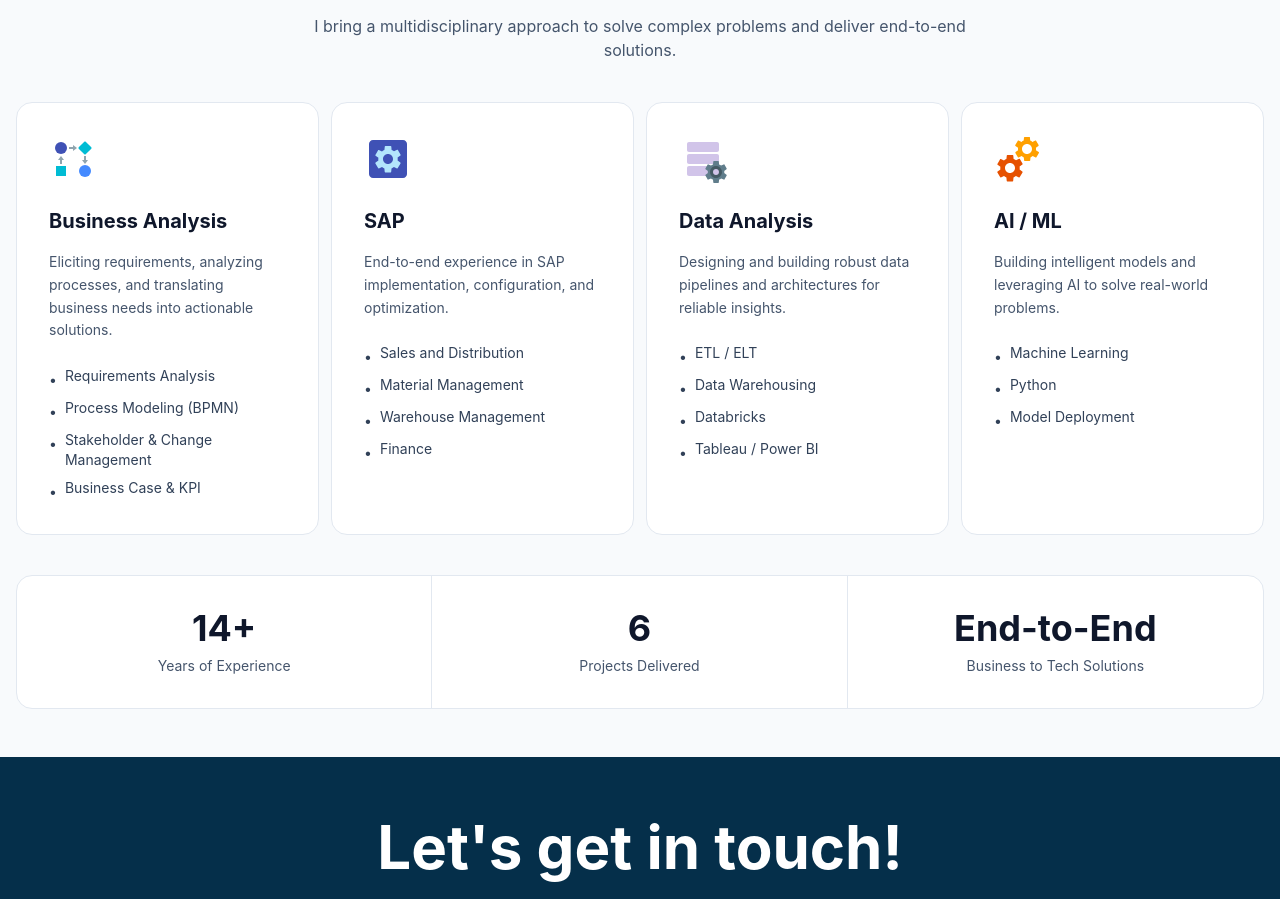
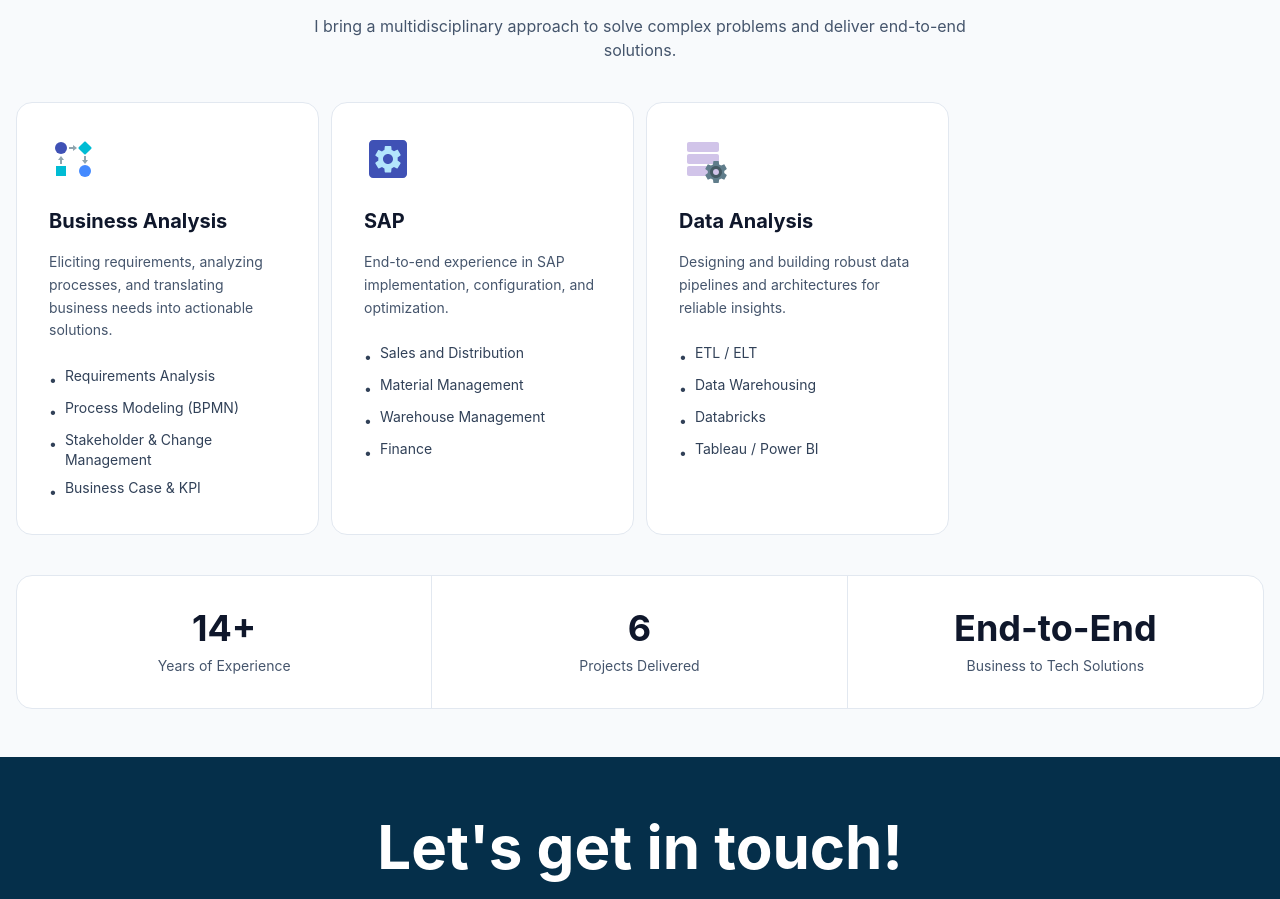
Before and after one commit to fannikharisma/portfolio-fanni-kharisma, a React (Vite) app: page / in a window 1280 px wide. Shown: the part 918-1817 px from the top of the page. Built offline with nearby package versions, Linux system fonts and the light colour scheme.

Commit message:
Hide AI/ML expertise area

```diff
--- a/src/components/home/ExpertiseArea.tsx
+++ b/src/components/home/ExpertiseArea.tsx
@@ -2,7 +2,7 @@ import { FcWorkflow } from "react-icons/fc";
 import { FcAutomatic } from "react-icons/fc";
 // import { FcTodoList } from "react-icons/fc";
 import { FcDataConfiguration } from "react-icons/fc";
-import { FcServices } from "react-icons/fc";
+// import { FcServices } from "react-icons/fc";
 // import { FcMultipleDevices } from "react-icons/fc";
 
 const expertiseData = [
@@ -34,13 +34,13 @@ const expertiseData = [
     description: "Designing and building robust data pipelines and architectures for reliable insights.",
     skills: ["ETL / ELT", "Data Warehousing", "Databricks", "Tableau / Power BI"],
   },
-  {
-    title: "AI / ML",
-    icon: FcServices,
-    color: "text-orange-500",
-    description: "Building intelligent models and leveraging AI to solve real-world problems.",
-    skills: ["Machine Learning", "Python", "Model Deployment"],
-  },
+  // {
+  //   title: "AI / ML",
+  //   icon: FcServices,
+  //   color: "text-orange-500",
+  //   description: "Building intelligent models and leveraging AI to solve real-world problems.",
+  //   skills: ["Machine Learning", "Python", "Model Deployment"],
+  // },
   // {
   //   title: "Software Engineering",
   //   icon: FcMultipleDevices,
```
